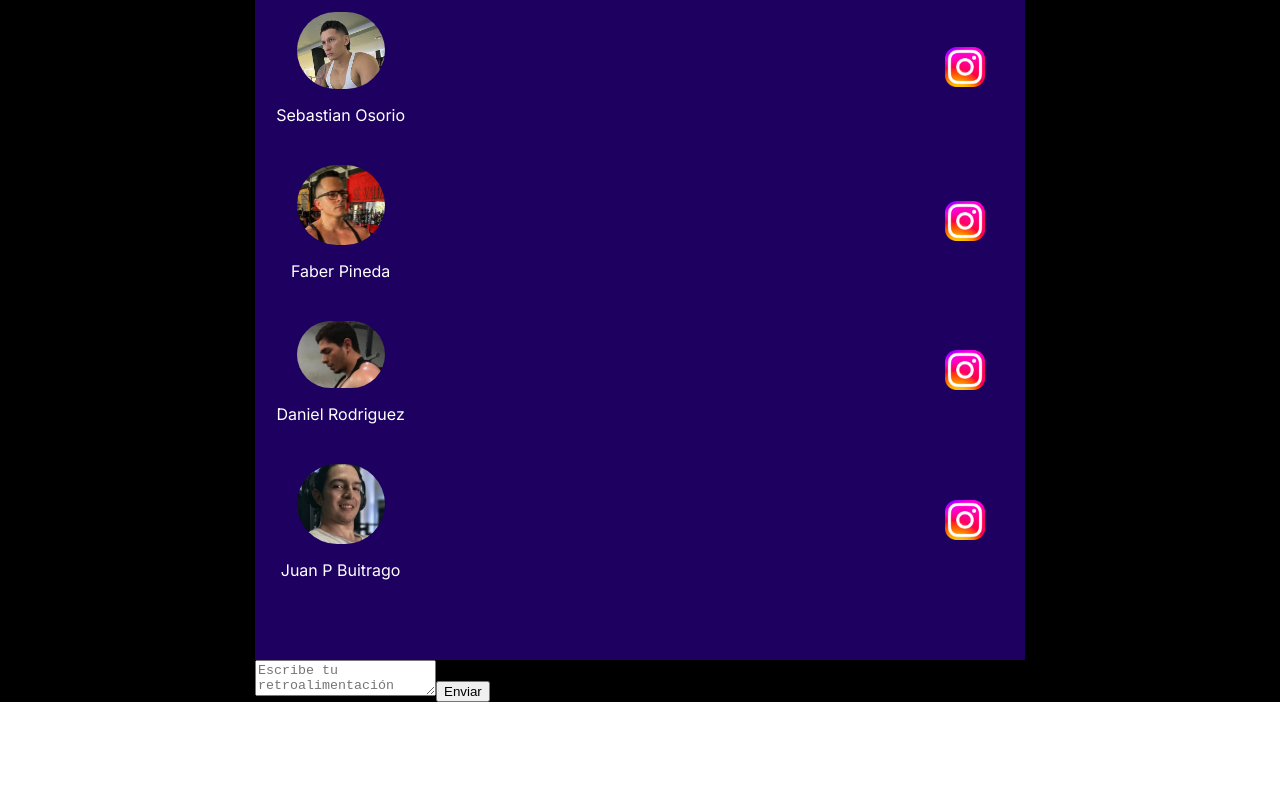
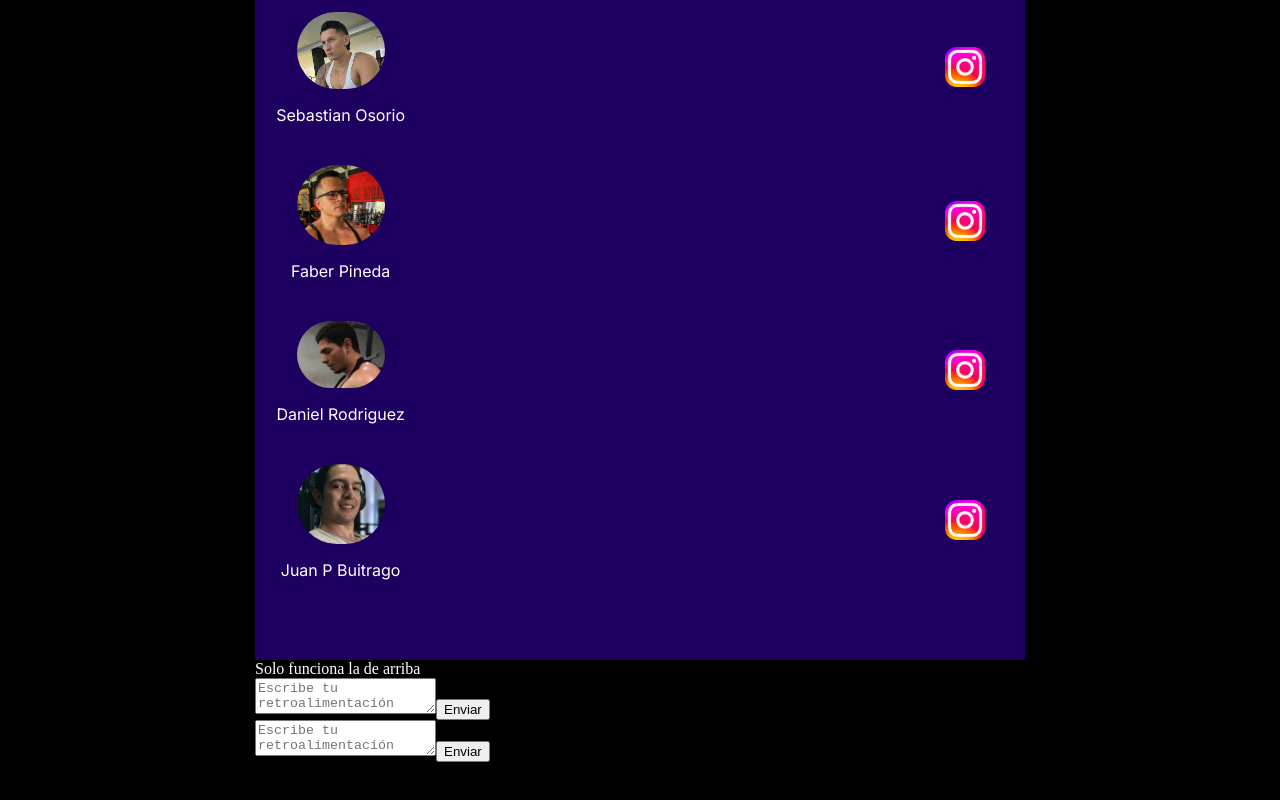
Before and after one commit to MelanyMFM/CenterWarriors, a React (Vite) app: page / in a window 1280 px wide. Shown: the part 1097-1897 px from the top of the page. Before the commit the page ends 1799 px from the top, so only its background shows below. Built offline with nearby package versions, Linux system fonts and the light colour scheme; a web font is replaced by a local one.

Commit message:
comenzar vista de catalogo

```diff
--- a/src/componentes/SendFeedback/SendFeedback.jsx
+++ b/src/componentes/SendFeedback/SendFeedback.jsx
@@ -1,7 +1,7 @@
 import React, { useState } from "react";
 import { db } from "../../firebase";
 import { collection, addDoc, serverTimestamp } from "firebase/firestore";
-
+import "./sendFeedback.css";
 
 const SendFeedback = () => {
   const [feedback, setFeedback] = useState("");
@@ -24,7 +24,9 @@ const SendFeedback = () => {
   };
 
   return (
-    <form onSubmit={handleSubmit} className="form-retroalimentacion">
+    <div className="form-retroalimentacion">
+      <p className="sdsd">Solo funciona la de arriba</p>
+    <form onSubmit={handleSubmit}>
       <textarea
         value={feedback}
         onChange={(e) => setFeedback(e.target.value)}
@@ -33,6 +35,16 @@ const SendFeedback = () => {
       />
       <button type="submit">Enviar</button>
     </form>
+
+    <form>
+      <textarea
+        placeholder="Escribe tu retroalimentación aquí..."
+        required
+      />
+      <button >Enviar</button>
+    </form>
+</div>
+
   );
 };
 
--- /dev/null
+++ b/src/componentes/SendFeedback/sendFeedback.css
@@ -0,0 +1,7 @@
+.form-retroalimentacion{
+    padding-bottom: 5rem;
+}
+
+.sdsd{
+    color: white;
+}
```
Also changed, not shown: src/views/Catalogo/Catalogo.jsx (added, +14 -0 lines), src/views/Catalogo/catalogo.css (added).
